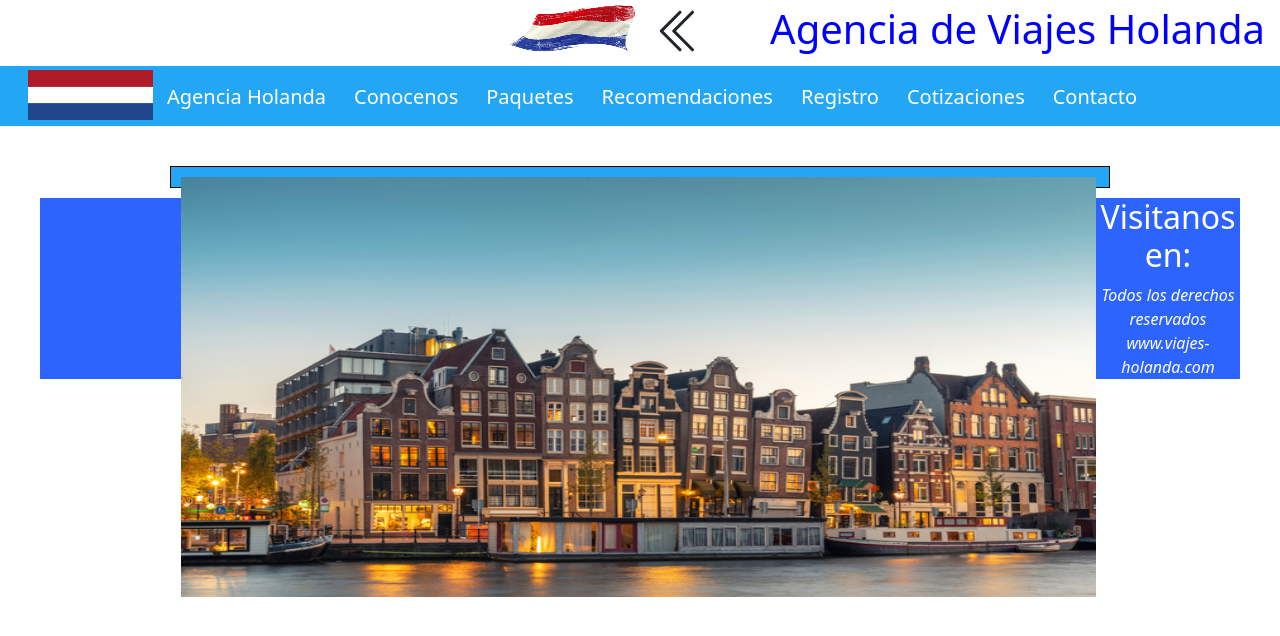
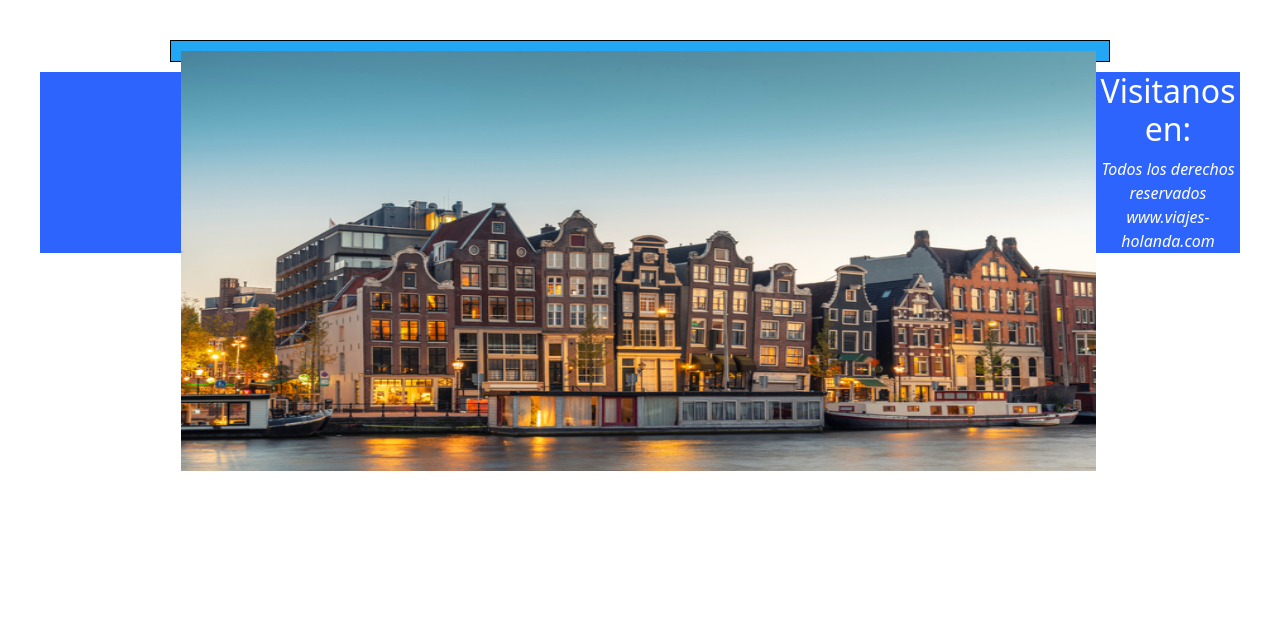
Before and after one commit to OmarGomez2077/Integradora, a plain HTML site: page index.html in a window 1280 px wide. Drawn offline with nearby package versions, Linux system fonts and the light colour scheme.

Commit message:
se quito la navbar

```diff
--- a/index.html
+++ b/index.html
@@ -14,22 +14,6 @@
     <link href="https://cdn.jsdelivr.net/npm/bootstrap@5.1.3/dist/css/bootstrap.min.css" rel="stylesheet" integrity="sha384-1BmE4kWBq78iYhFldvKuhfTAU6auU8tT94WrHftjDbrCEXSU1oBoqyl2QvZ6jIW3" crossorigin="anonymous">
 	</head>
 	<body>
-		<nav>
-			<svg xmlns="http://www.w3.org/2000/svg" style="margin-top: 6px; margin-left: 20px;" width="50" height="50" fill="currentColor" class="bi bi-chevron-double-left" viewBox="0 0 16 16">
-			<path fill-rule="evenodd" d="M8.354 1.646a.5.5 0 0 1 0 .708L2.707 8l5.647 5.646a.5.5 0 0 1-.708.708l-6-6a.5.5 0 0 1 0-.708l6-6a.5.5 0 0 1 .708 0z"/>
-			<path fill-rule="evenodd" d="M12.354 1.646a.5.5 0 0 1 0 .708L6.707 8l5.647 5.646a.5.5 0 0 1-.708.708l-6-6a.5.5 0 0 1 0-.708l6-6a.5.5 0 0 1 .708 0z"/>
-			</svg><img class="logo" src="img/galeria1/banner.png" style="margin-left:510px;"><h1 id="titular" style="float: right;" href="index.html">Agencia de Viajes Holanda</h1>
-			<ul>
-			<li><img class="logo" src="img/galeria1/logo.png" id="logo" href="index.html" /></li>
-			<li><a href="index.html" title="Home">Agencia Holanda</a></li>
-			<li><a href="conocenos.html" title="Conocenos">Conocenos</a></li>
-			<li><a href="paquetes.html" title="Paquetes">Paquetes</a></li>
-			<li><a href="recomendaciones.html" title="Recomendaciones">Recomendaciones</a></li>
-			<li><a href="registro.html" title="Registro">Registro</a></li>
-			<li><a href="cotizaciones.html" title="Cotizaciones">Cotizaciones</a></li>
-			<li><a href="contacto.html" title="Contacto">Contacto</a></li>
-			</ul>
-		</nav>
 		<section>
 			<article>
 				<div id="contenedor">
```
Also changed, not shown: 1 other file.
